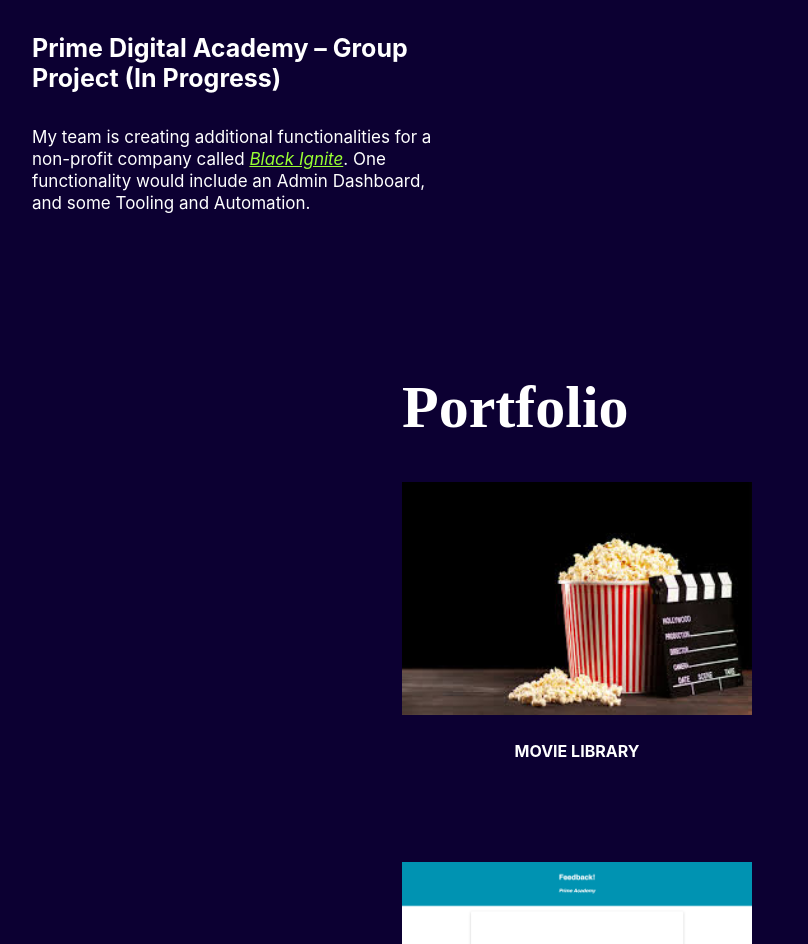
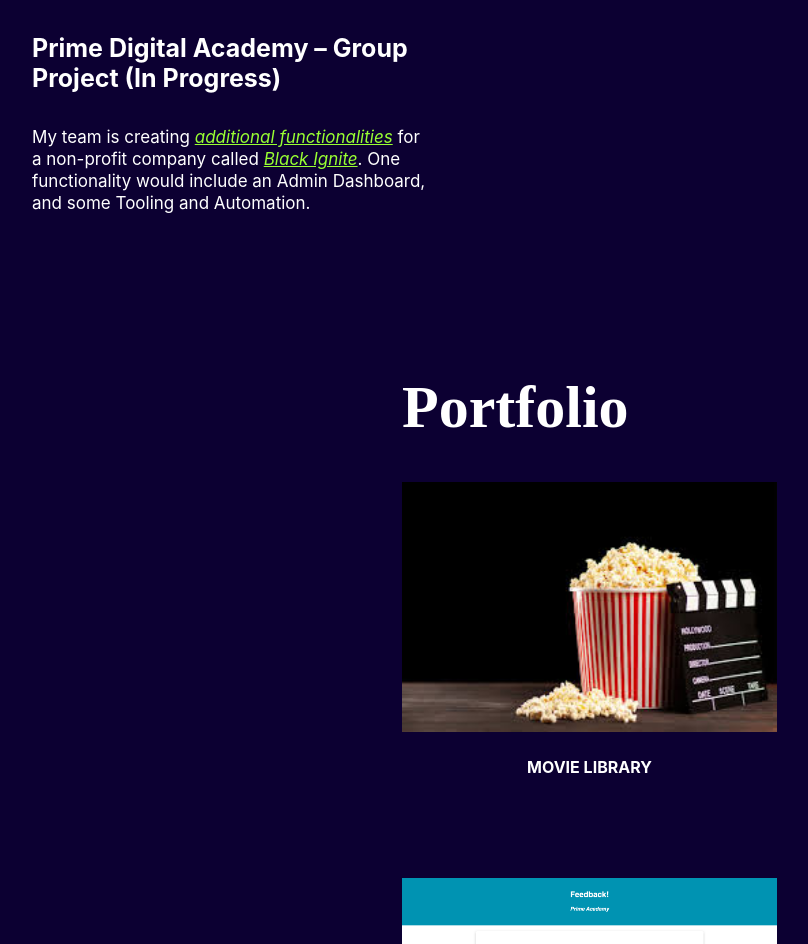
Before and after one commit to EthanMKavanagh/portfolio-website, a React (Create React App) app: page / in a window 1280 px wide. Shown: the part 2068-3012 px from the top of the page, without its empty margins (98-906 px from the left). Built offline with nearby package versions, Linux system fonts and the light colour scheme.

Commit message:
got side of horizontal scroll bar

```diff
--- a/src/components/App/App.css
+++ b/src/components/App/App.css
@@ -7,4 +7,5 @@ body{
   background-color: #0C0032;
   color: #ffffff;
   max-width: 100%;
+  overflow-x: hidden;
 }
--- a/src/components/Experience/Experience.js
+++ b/src/components/Experience/Experience.js
@@ -21,7 +21,7 @@ class Experience extends Component {
                         {/* Group Project */}
                         <h4 className="subsubheader">Prime Digital Academy – Group Project (In Progress)</h4>
                         <p className="paragraph">
-                            My team is creating additional functionalities for a non-profit company called <a onClick={() => {window.open("https://blackignite.com/")}} className="elink"><i>Black Ignite</i></a>.
+                            My team is creating <a onClick={() => {window.open("https://github.com/EthanMKavanagh/black-igniteadditional")}} className="elink"><i>additional functionalities</i></a> for a non-profit company called <a onClick={() => {window.open("https://blackignite.com/")}} className="elink"><i>Black Ignite</i></a>.
                             One functionality would include an Admin Dashboard, and some Tooling and Automation.
                         </p>
                     </div>
--- a/src/components/Projects/Projects.css
+++ b/src/components/Projects/Projects.css
@@ -26,7 +26,3 @@
 .description {
     font-family: -apple-system, BlinkMacSystemFont, 'Segoe UI', Roboto, Oxygen, Ubuntu, Cantarell, 'Open Sans', 'Helvetica Neue', sans-serif;
 }
-
-.gridContainer {
-    max-width: 100%;
-}
```
Also changed, not shown: src/components/Projects/Projects.js.
